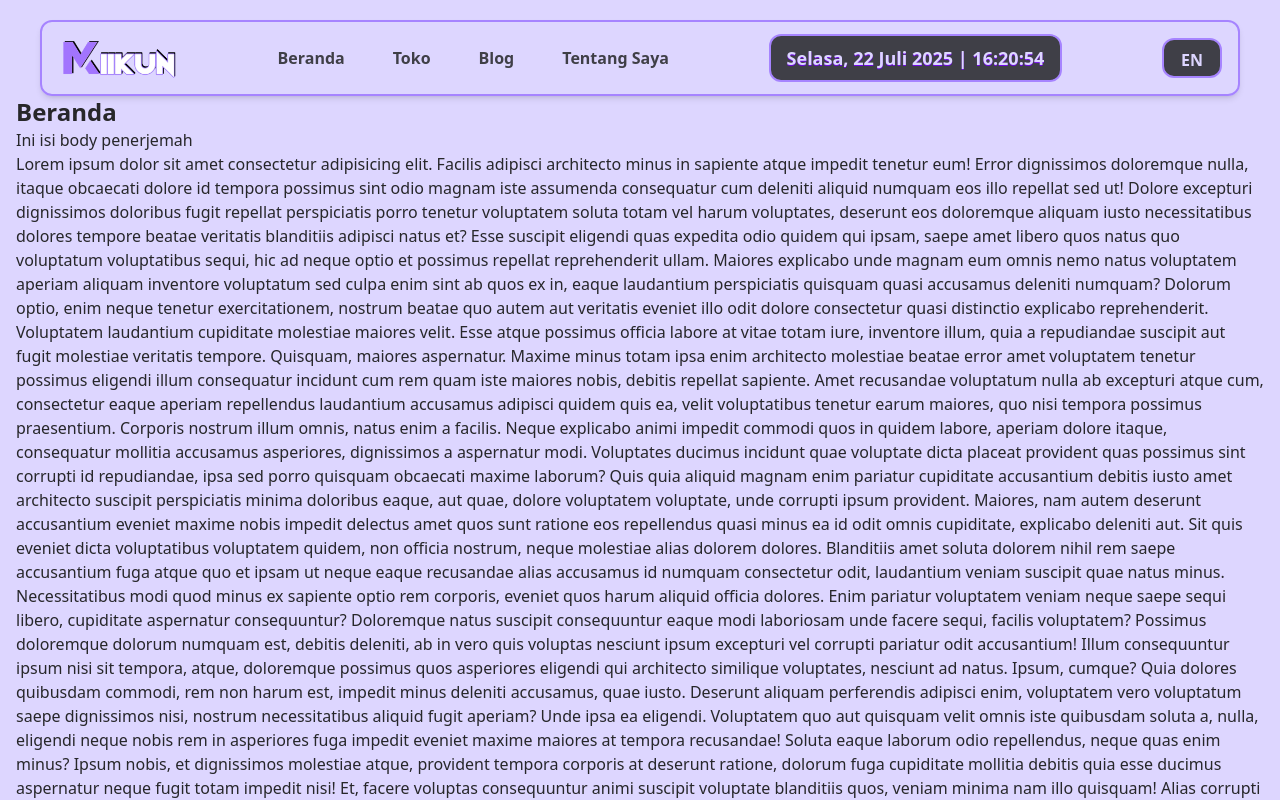
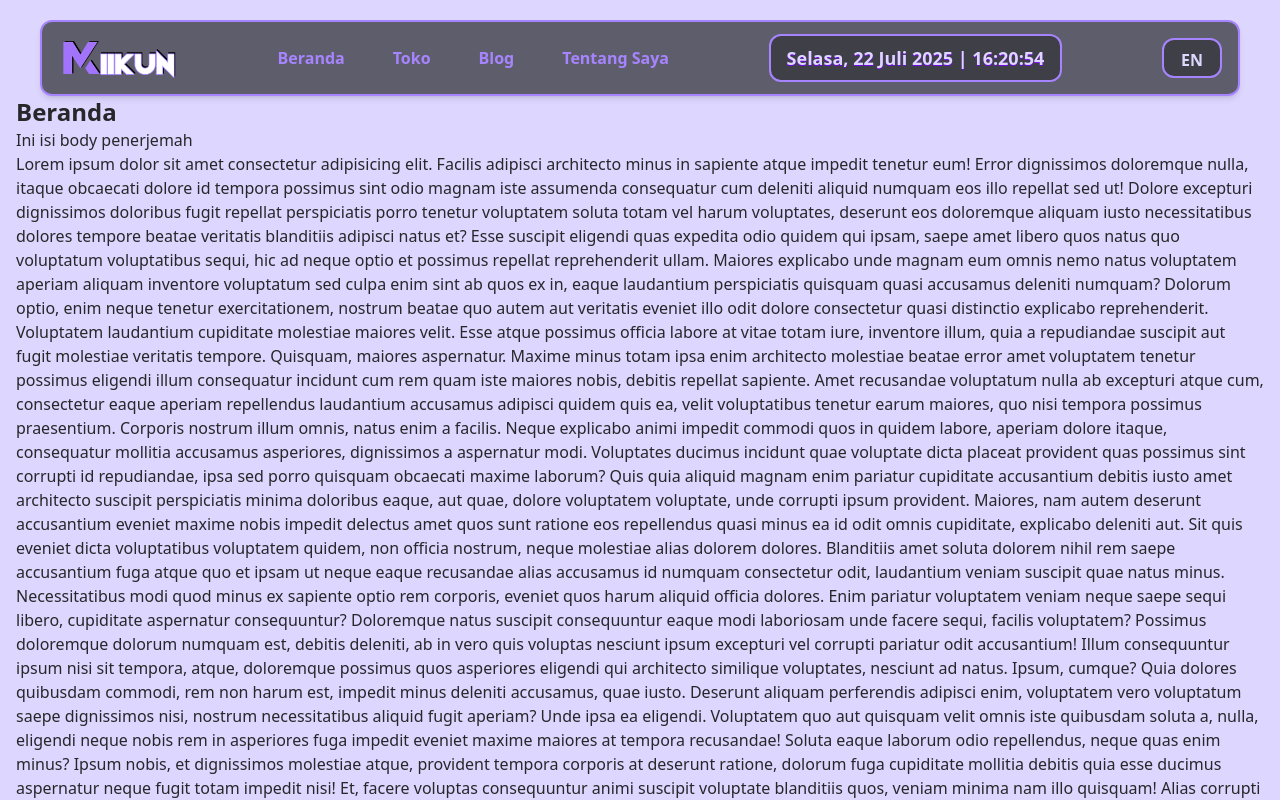
Before and after one commit to miikun66/portfolio, a React (Vite) app: page / in a window 1280 px wide. Shown: the top 800 px of the page. Built offline with nearby package versions, Linux system fonts and the light colour scheme.

Commit message:
tambah transisi pada header

```diff
--- a/package.json
+++ b/package.json
@@ -13,7 +13,6 @@
     "@tailwindcss/vite": "^4.1.11",
     "react": "^19.1.0",
     "react-dom": "^19.1.0",
-    "react-icons": "^5.5.0",
     "react-router-dom": "^7.6.3",
     "tailwindcss": "^4.1.11"
   },
--- a/src/App.css
+++ b/src/App.css
@@ -50,3 +50,23 @@
   border-radius: inherit;
   z-index: -1;
 }
+
+.nav-link {
+  position: relative;
+  display: inline-block;
+}
+
+.nav-link::after {
+  content: "";
+  position: absolute;
+  left: 0;
+  bottom: -2px; /* sedikit di bawah text */
+  width: 0%;
+  height: 2px; /* tebal garis */
+  background-color: #a855f7; /* ungu Tailwind (purple-500) */
+  transition: width 0.3s ease-in-out;
+}
+
+.nav-link:hover::after {
+  width: 100%;
+}
--- a/src/components/ClockDropdown.jsx
+++ b/src/components/ClockDropdown.jsx
@@ -57,7 +57,7 @@ function ClockDropdown() {
 
         {isOpen && (
           <div className="absolute w-35 text-center bg-[var(--secondColor)] rounded-xl border-2 border-violet-700 shadow-lg p-4 z-10 text-purple-600">
-            <p>{day}</p>
+            <p className="font-bold">{day}</p>
             <hr />
             <p>{date} {month} {year}</p>
           </div>
--- a/src/components/Header.jsx
+++ b/src/components/Header.jsx
@@ -17,7 +17,7 @@ function Header() {
   ];
 
   return (
-    <div className="fixed top-0 left-0 right-0 border-2 border-violet-400 lg:my-5 lg:mx-10 my-2 mx-5 rounded-xl shadow-md z-50 bg-[var(--secondColor)]/80">
+    <div className="fixed top-0 left-0 right-0 border-2 border-violet-400 lg:my-5 lg:mx-10 my-2 mx-5 rounded-xl shadow-md z-50 bg-[var(--bgDark)]/80">
       <div className="max-w-7xl mx-auto lg:px-4 lg:py-3 px-1 py-1 flex items-center justify-between">
         {/* Logo */}
         <div className="flex-shrink-0">
@@ -28,7 +28,7 @@ function Header() {
               alt={currentLang.logo}
             />
             <img
-              className="h-10 w-auto md:hidden"
+              className="h-10 w-auto md:hidden pl-2"
               src={logoSm}
               alt={currentLang.logo}
             />
@@ -36,11 +36,11 @@ function Header() {
         </div>
 
         {/* Desktop Nav */}
-        <nav className="hidden md:flex lg:space-x-12 space-x-3 font-bold text-[var(--bgDark)]">
+        <nav className="hidden md:flex lg:space-x-12 space-x-3 font-bold text-[var(--mainColor)]">
           <ul className="flex space-x-3 lg:space-x-12">
             {navItems.map((item) => (
               <li key={item.to}>
-                <Link className="hover:text-violet-700" to={item.to}>
+                <Link className="nav-link hover:text-purple-400 transition duration-300" to={item.to}>
                   {item.label}
                 </Link>
               </li>
@@ -54,7 +54,7 @@ function Header() {
         </div>
 
         {/* Hamburger Button */}
-        <div className="md:hidden">
+        <div className="md:hidden pr-2">
           <button
             onClick={() => setIsOpen(!isOpen)}
             className="border-2 border-violet-400 focus:outline-2 focus:outline-offset-2 focus:outline-violet-400 hover:text-purple-400 transition duration-300 focus:outline-none text-violet-400 bg-[var(--bgDark)] h-8 cursor-pointer rounded-md"
@@ -96,10 +96,13 @@ function Header() {
         <div className="md:hidden font-bold text-[var(--bgDark)]">
           <hr className="text-violet-400 mx-3" />
           <nav className="px-4 py-3 space-y-2">
-            <ul className="space-y-2">
+            <ul className="space-y-2 text-violet-400 bg-zinc-600/50 rounded-lg ">
               {navItems.map((item) => (
                 <li key={item.to}>
-                  <Link className="hover:text-white block hover:bg-gradient-to-r from-violet-400 to-transparent p-1 rounded-lg" to={item.to}>
+                  <Link
+                    className="hover:text-white block hover:bg-gradient-to-r from-violet-400 to-transparent p-1 rounded-lg"
+                    to={item.to}
+                  >
                     {item.label}
                   </Link>
                 </li>
```
Also changed, not shown: 1 other file (tests, documents, lock files or other folders).
